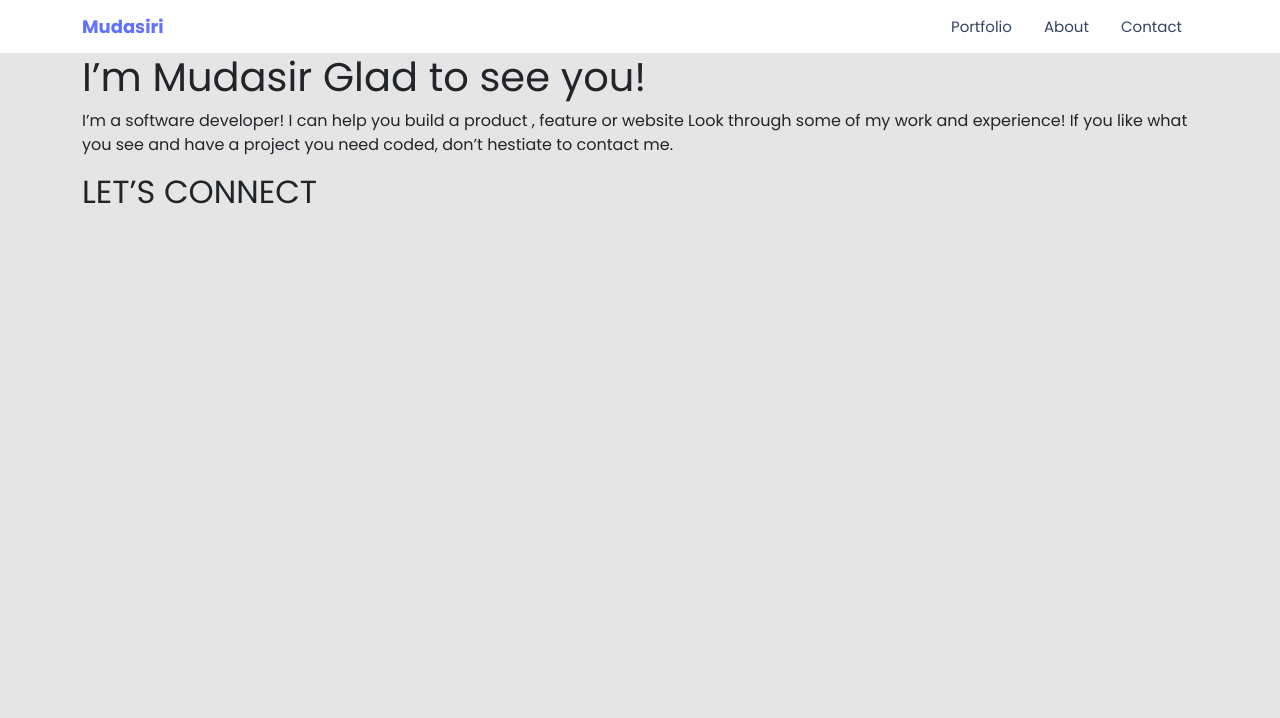
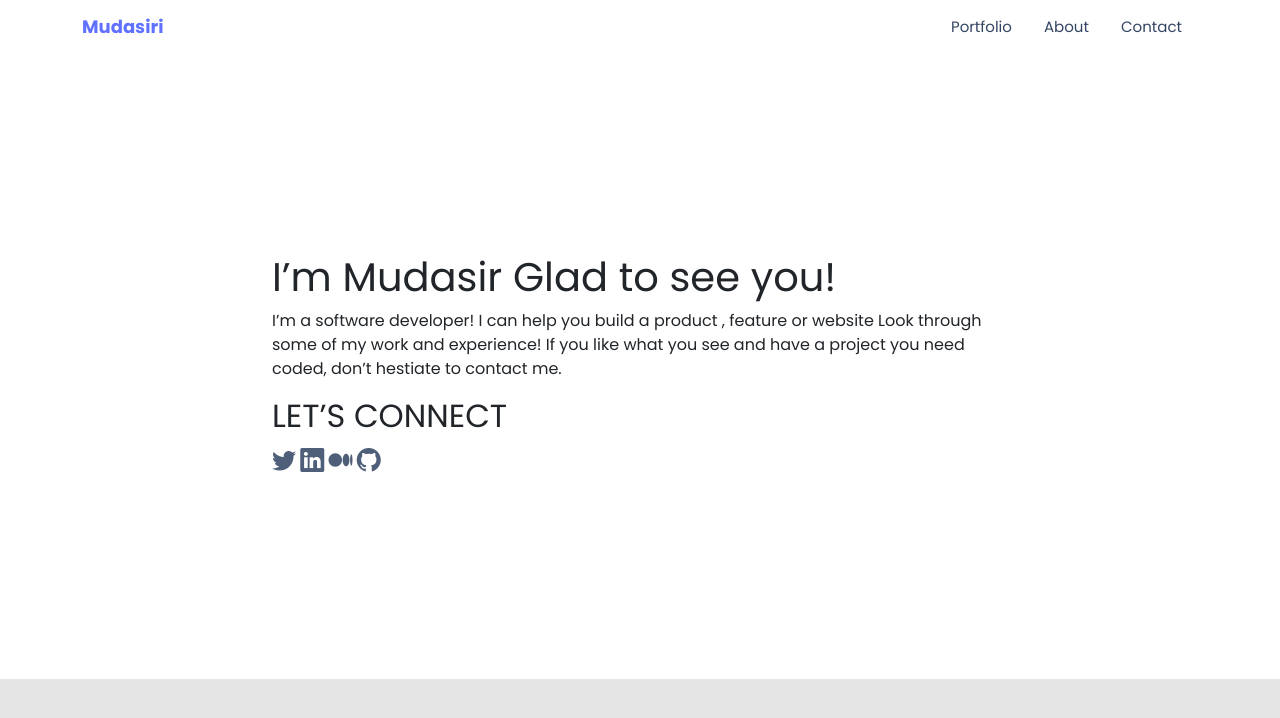
Before and after one commit to mudasiri/portfolio-bootstrap-version, a website: page index.htm in a window 1280 px wide. Drawn offline with nearby package versions, Linux system fonts and the light colour scheme.

Commit message:
added-intro-section

```diff
--- a/index.htm
+++ b/index.htm
@@ -27,13 +27,16 @@
         </div>
     </header>
 
-    <section>
+    <section class="intro bg-white">
         <div class="container">
-            <h1>I’m Mudasir
+            <h1 class="">I’m Mudasir
                 Glad to see you!</h1>
                 <p>I’m a software developer! I can help you build a product , feature or website Look through some of my work and experience! If you like what you see and have a project you need coded, don’t hestiate to contact me.</p>
                 <h2>LET’S CONNECT</h2>
-
+                <a href="github.com/mudasiri"><i class=" s-icons bi-twitter"></i></a>
+                <a href="linkedin.com"><i class="bi bi-linkedin s-icons"></i></a>
+                <a href="linkedin.com"><i class="bi bi-medium s-icons"></i></a>
+                <a href="linkedin.com"><i class="bi bi-github s-icons"></i></a>
             </div>
     </section>
 <script src="https://cdn.jsdelivr.net/npm/@popperjs/core@2.11.6/dist/umd/popper.min.js" integrity="sha384-oBqDVmMz9ATKxIep9tiCxS/Z9fNfEXiDAYTujMAeBAsjFuCZSmKbSSUnQlmh/jp3" crossorigin="anonymous"></script>
--- a/style.css
+++ b/style.css
@@ -23,3 +23,15 @@ font-weight: 500;
 font-size: 0.94em;
 line-height: 20px;
 }
+
+.s-icons{
+    font-size: 1.5rem;
+    color: #505F79;
+}
+
+.intro{
+    padding-left: 260px;
+    padding-right: 260px;
+    padding-top: 200px;
+    padding-bottom: 200px;
+}
```
